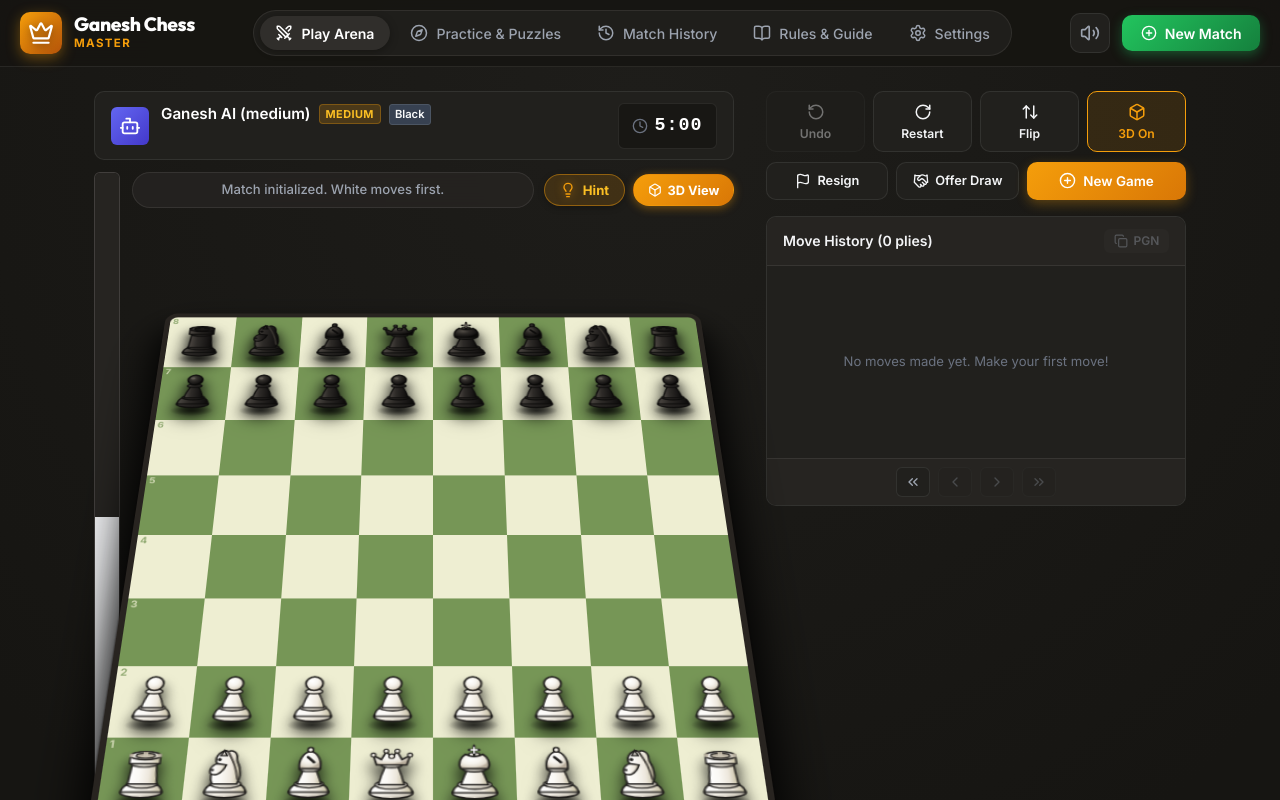
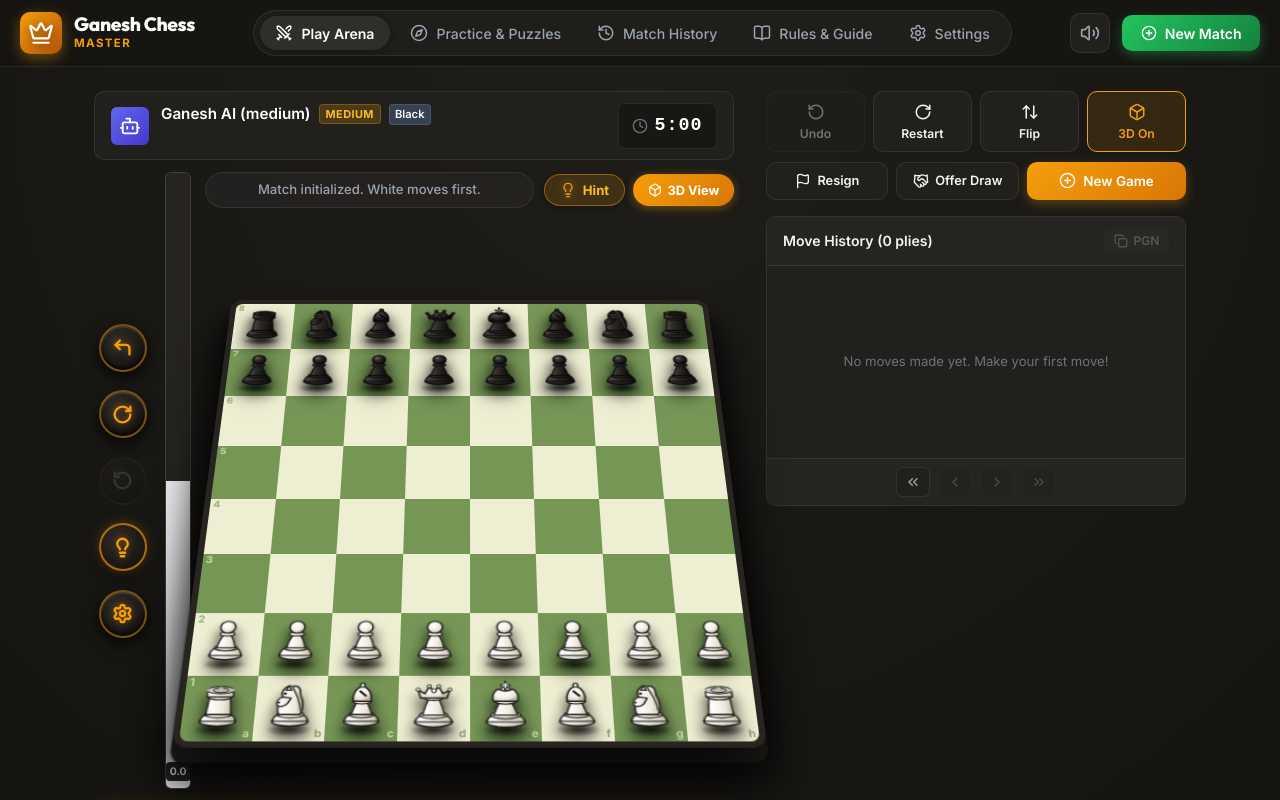
Before and after one commit to ganeshsawant8086-ux/GaneshChessMaster, a React (Vite) app in the folder GaneshChess/: page / in a window 1280 px wide. Shown: the top 800 px of the page. Built offline with nearby package versions, Linux system fonts and the light colour scheme.

Commit message:
Add 5-button circular left action dock matching reference image and enhance styles

```diff
--- a/GaneshChess/src/App.css
+++ b/GaneshChess/src/App.css
@@ -193,8 +193,83 @@
 .board-and-eval-container {
   display: flex;
   align-items: stretch;
-  gap: 0.75rem;
+  gap: 0.85rem;
   position: relative;
+}
+
+/* ==========================================================================
+   Left Circular Action Dock (Matching 3D Reference Image)
+   ========================================================================== */
+.board-left-action-dock {
+  display: flex;
+  flex-direction: column;
+  justify-content: center;
+  align-items: center;
+  gap: 1.15rem;
+  padding: 0.6rem 0.3rem;
+  z-index: 10;
+  user-select: none;
+}
+
+.btn-dock-circle {
+  width: 48px;
+  height: 48px;
+  border-radius: 50%;
+  background: radial-gradient(circle at 38% 32%, #2f2a24 0%, #1a1714 65%, #0f0d0c 100%);
+  border: 2px solid rgba(245, 158, 11, 0.42);
+  color: #f59e0b;
+  display: flex;
+  align-items: center;
+  justify-content: center;
+  box-shadow:
+    0 6px 16px rgba(0, 0, 0, 0.75),
+    inset 0 1.5px 2px rgba(255, 255, 255, 0.16),
+    inset 0 -2px 4px rgba(0, 0, 0, 0.85);
+  transition: all 0.22s cubic-bezier(0.2, 0.8, 0.2, 1);
+  cursor: pointer;
+}
+
+.btn-dock-circle svg {
+  filter: drop-shadow(0 0 3px rgba(245, 158, 11, 0.45));
+}
+
+.btn-dock-circle:hover:not(:disabled) {
+  transform: scale(1.12) translateY(-2px);
+  background: radial-gradient(circle at 38% 32%, #3a342c 0%, #24201b 65%, #151310 100%);
+  border-color: #f59e0b;
+  color: #fbbf24;
+  box-shadow:
+    0 8px 20px rgba(245, 158, 11, 0.38),
+    0 3px 8px rgba(0, 0, 0, 0.8),
+    inset 0 1.5px 2px rgba(255, 255, 255, 0.25);
+}
+
+.btn-dock-circle:hover:not(:disabled) svg {
+  filter: drop-shadow(0 0 6px rgba(251, 191, 36, 0.85));
+}
+
+.btn-dock-circle:active:not(:disabled) {
+  transform: scale(0.96) translateY(1px);
+  box-shadow:
+    0 2px 8px rgba(0, 0, 0, 0.8),
+    inset 0 2px 5px rgba(0, 0, 0, 0.9);
+}
+
+.btn-dock-circle:disabled {
+  opacity: 0.32;
+  cursor: not-allowed;
+  border-color: rgba(255, 255, 255, 0.1);
+  color: var(--text-muted);
+  box-shadow: none;
+}
+
+.btn-dock-circle:disabled svg {
+  filter: none;
+}
+
+.btn-dock-hint {
+  border-color: rgba(245, 158, 11, 0.65);
+  box-shadow: 0 0 12px rgba(245, 158, 11, 0.3), 0 6px 16px rgba(0, 0, 0, 0.75);
 }
 
 /* ==========================================================================
--- a/GaneshChess/src/App.jsx
+++ b/GaneshChess/src/App.jsx
@@ -62,6 +62,7 @@ export function App() {
             gameConfig={gameConfig}
             settings={settings}
             onOpenNewGameModal={() => setIsNewGameModalOpen(true)}
+            onOpenSettings={() => setActiveTab('settings')}
             onSwitchToPracticeWithFen={handleAnalyzeFromGame}
           />
         )}
--- a/GaneshChess/src/views/PlayView.jsx
+++ b/GaneshChess/src/views/PlayView.jsx
@@ -9,7 +9,7 @@ import { GameOverModal } from '../components/GameOverModal';
 import { sounds } from '../services/soundEffects';
 import { getBestMove, getEvaluationDisplay, getTacticalHint } from '../services/aiEngine';
 import { recordGameHistory } from '../services/storage';
-import { AlertCircle, Sparkles, X, Box, Lightbulb } from 'lucide-react';
+import { AlertCircle, Sparkles, X, Box, Lightbulb, CornerUpLeft, RotateCw, RotateCcw, Settings } from 'lucide-react';
 
 /**
  * Main Chess Arena View
@@ -18,6 +18,7 @@ export const PlayView = ({
   gameConfig,
   settings,
   onOpenNewGameModal,
+  onOpenSettings,
   onSwitchToPracticeWithFen
 }) => {
   // Core chess instance
@@ -119,7 +120,7 @@ export const PlayView = ({
     setIsClockRunning(false);
     const winnerColor = loserColor === 'w' ? 'Black' : 'White';
     const isPlayerWin = (gameConfig.playerColor === 'w' && winnerColor === 'White') ||
-                        (gameConfig.playerColor === 'b' && winnerColor === 'Black');
+      (gameConfig.playerColor === 'b' && winnerColor === 'Black');
 
     sounds.playGameOverSound ? sounds.playGameOverSound(isPlayerWin) : sounds.playVictory();
 
@@ -145,7 +146,7 @@ export const PlayView = ({
     if (chess.isCheckmate()) {
       const winner = chess.turn() === 'w' ? 'Black' : 'White';
       const isPlayerWin = (gameConfig.playerColor === 'w' && winner === 'White') ||
-                          (gameConfig.playerColor === 'b' && winner === 'Black');
+        (gameConfig.playerColor === 'b' && winner === 'Black');
 
       result = gameConfig.mode === 'vs-computer' ? (isPlayerWin ? 'win' : 'loss') : 'win';
       title = `Checkmate! ${winner} Wins!`;
@@ -496,8 +497,57 @@ export const PlayView = ({
             materialScore={topMaterialScore}
           />
 
-          {/* Board with Eval Bar */}
+          {/* Board with Eval Bar & Left Circular Action Dock (Matching 3D Reference) */}
           <div className="board-and-eval-container">
+            {/* 5 Circular Action Buttons on Board Left Side (Matching Reference Image) */}
+            <div className="board-left-action-dock" title="Quick Actions">
+              <button
+                className="btn-dock-circle btn-dock-exit"
+                onClick={onOpenNewGameModal}
+                title="New Game / Match Settings"
+              >
+                <CornerUpLeft size={21} strokeWidth={2.6} />
+              </button>
+
+              <button
+                className="btn-dock-circle btn-dock-restart"
+                onClick={handleRestart}
+                disabled={isAiThinking}
+                title="Restart Match"
+              >
+                <RotateCw size={21} strokeWidth={2.6} />
+              </button>
+
+              <button
+                className="btn-dock-circle btn-dock-undo"
+                onClick={handleUndo}
+                disabled={moves.length === 0 || isAiThinking || !!gameOverInfo}
+                title="Undo Move"
+              >
+                <RotateCcw size={21} strokeWidth={2.6} />
+              </button>
+
+              <button
+                className="btn-dock-circle btn-dock-hint"
+                onClick={handleHint}
+                disabled={!!gameOverInfo || isAiThinking}
+                title="Tactical Move Hint"
+              >
+                <Lightbulb size={21} strokeWidth={2.6} />
+              </button>
+
+              <button
+                className="btn-dock-circle btn-dock-settings"
+                onClick={() => {
+                  if (onOpenSettings) onOpenSettings();
+                  else handleFlipBoard();
+                }}
+                title="Settings & Themes"
+              >
+                <Settings size={21} strokeWidth={2.6} />
+              </button>
+            </div>
+
             {settings.showEvalBar && (
               <EvalBar evaluation={evaluation} isFlipped={isFlipped} />
             )}
```
